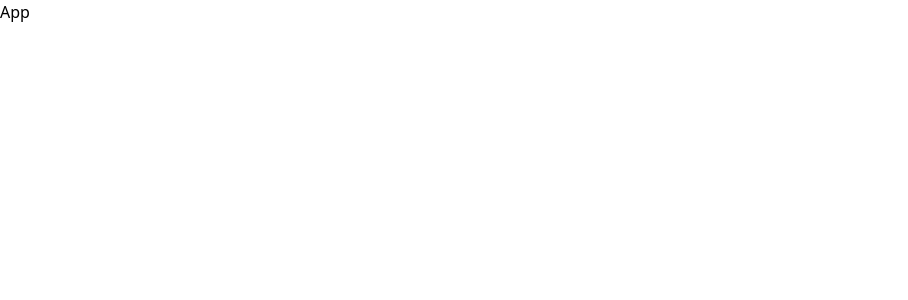
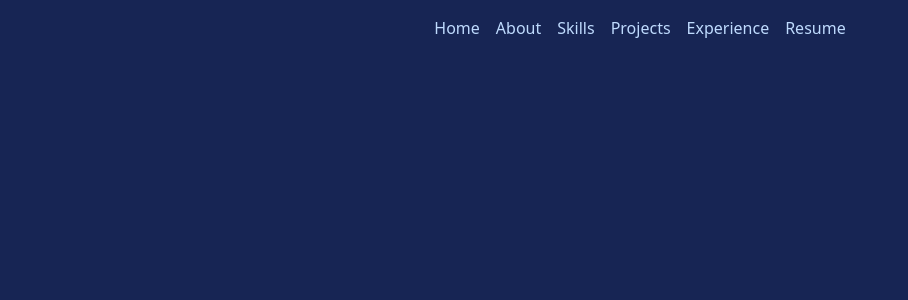
Before and after one commit to AhmedAbdihakim/Portfolio, a React (Vite) app in the folder portfolio/: page / in a window 1280 px wide. Shown: the top 300 px of the page, without its empty margins (0-908 px from the left). Built offline with nearby package versions, Linux system fonts and the light colour scheme.

Commit message:
Developed the navbar

```diff
--- a/portfolio/index.html
+++ b/portfolio/index.html
@@ -1,5 +1,5 @@
 <!DOCTYPE html>
-<html lang="en">
+<html lang="en" class="bg-blue-950 text-blue-200 scroll-smooth">
   <head>
     <meta charset="UTF-8" />
     <link rel="icon" type="image/svg+xml" href="/portfolioLogo.svg" />
--- a/portfolio/src/App.jsx
+++ b/portfolio/src/App.jsx
@@ -1,7 +1,11 @@
-import React from "react";
+import Navbar from "./components/Navbar";
 
 const App = () => {
-  return <div>App</div>;
+  return (
+    <div>
+      <Navbar />
+    </div>
+  );
 };
 
 export default App;
--- /dev/null
+++ b/portfolio/src/components/Navbar.jsx
@@ -0,0 +1,42 @@
+const Navbar = () => {
+  return (
+    <header className="block">
+      <nav className="flex w-screen justify-center items-center p-4">
+        <ul className="flex space-x-4 ">
+          <li>
+            <a href="#home" className="hover:text-blue-100">
+              Home
+            </a>
+          </li>
+          <li>
+            <a href="#about" className="hover:text-blue-100">
+              About
+            </a>
+          </li>
+          <li>
+            <a href="#skills" className="hover:text-blue-100">
+              Skills
+            </a>
+          </li>
+          <li>
+            <a href="#projects" className="hover:text-blue-100">
+              Projects
+            </a>
+          </li>
+          <li>
+            <a href="#experience" className="hover:text-blue-100">
+              Experience
+            </a>
+          </li>
+          <li>
+            <a href="" className="hover:text-blue-100">
+              Resume
+            </a>
+          </li>
+        </ul>
+      </nav>
+    </header>
+  );
+};
+
+export default Navbar;
```
